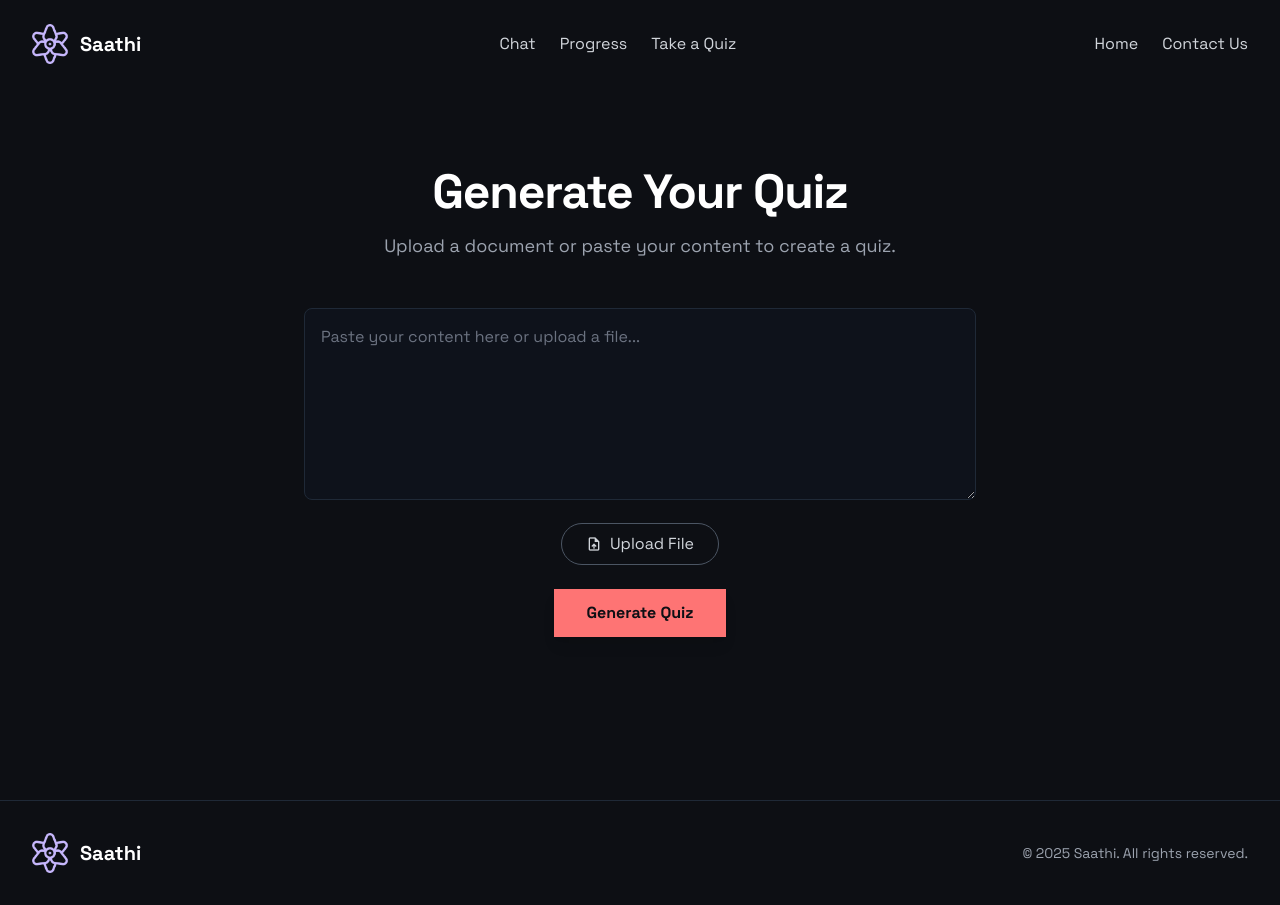
After one commit to Aruniaaa/Saathi, a Django app: template website/templates/website/quiz_gen.html in a window 1280 px wide. The commit adds this page. Run offline with Django 5.2, Linux system fonts and the light colour scheme; the template is opened without the code that fills it, so the values that code supplies are empty; some libraries are stand-ins or nearby versions.

Commit message:
Added file + text upload for quizzes and make the static quiz html

```diff
--- a/requirements.txt
+++ b/requirements.txt
@@ -6,3 +6,5 @@ python-dotenv
 psycopg2-binary
 google-genai
 mdit-py-plugins
+PyMuPDF
+python-docx
--- a/website/templates/website/contacts.html
+++ b/website/templates/website/contacts.html
@@ -66,10 +66,11 @@
       </a>
     </div>
 
-    <div class="hidden md:flex items-center space-x-8 text-text-secondary-light dark:text-text-secondary-dark absolute left-1/2 transform -translate-x-1/2">
+    <div class="hidden md:flex items-center space-x-8 text-text-secondary-light dark:text-text-secondary-dark absolute left-1/2 transform -translate-x-1/2 mr-24">
       <a class="hover:text-primary transition-colors" href="{% url 'chat' %}">Chat</a>
       <a class="hover:text-primary transition-colors" href="{% url 'quiz_gen' %}">Make a Quiz</a>
       <a class="hover:text-primary transition-colors" href="{% url 'progress' %}">Progress</a>
+      <a class="hover:text-primary transition-colors" href="{% url 'take_quiz' %}">Take a Quiz</a>
     </div>
 
     <div class="flex items-center space-x-8 text-text-secondary-light dark:text-text-secondary-dark">
--- /dev/null
+++ b/website/templates/website/quiz_gen.html
@@ -0,0 +1,171 @@
+<!DOCTYPE html>
+{% load static %}
+<html class="dark" lang="en"><head>
+<meta charset="utf-8"/>
+<meta content="width=device-width, initial-scale=1.0" name="viewport"/>
+<title>Saathi - Quiz Generator</title>
+<link href="https://fonts.googleapis.com" rel="preconnect"/>
+<link crossorigin="" href="https://fonts.gstatic.com" rel="preconnect"/>
+<link href="https://fonts.googleapis.com/css2?family=Space+Grotesk:wght@400;500;700&amp;display=swap" rel="stylesheet"/>
+<link href="https://fonts.googleapis.com/icon?family=Material+Icons+Outlined" rel="stylesheet"/>
+<script src="https://cdn.tailwindcss.com?plugins=forms,typography"></script>
+<script>
+    tailwind.config = {
+      darkMode: "class",
+      theme: {
+        extend: {
+          colors: {
+            primary: "#fe7474",
+            "background-light": "#ffffff",
+            "background-dark": "#0D0F14",
+            "accent-1": "#c7b7ff",
+            secondary: "#ffa8a8",
+            "text-main": "#ffffff",
+            "text-light": "#1f2937",
+            "text-dark": "#ffffff"
+          },
+          fontFamily: {
+            display: ["Space Grotesk", "sans-serif"],
+          },
+          borderRadius: {
+            DEFAULT: "8px",
+          },
+        },
+      },
+    };
+  </script>
+</head>
+<body class="font-display bg-background-light dark:bg-background-dark text-text-light dark:text-text-dark antialiased">
+<div class="flex flex-col min-h-screen">
+<header class="w-full px-4 sm:px-6 lg:px-8 py-6">
+<nav class="flex items-center justify-between">
+<a class="flex items-center space-x-2" href="{% url 'home' %}">
+<img src="{% static 'flower.png' %}" class="h-10 w-10" />
+<span class="font-bold text-xl text-text-light dark:text-text-dark">Saathi</span>
+</a>
+<div class="hidden md:flex items-center justify-center flex-1 space-x-6">
+<a class="text-gray-300 hover:text-primary transition-colors" href="{% url 'chat' %}">Chat</a>
+<a class="text-gray-300 hover:text-primary transition-colors" href="{% url 'progress' %}">Progress</a>
+<a class="text-gray-300 hover:text-primary transition-colors" href="{% url 'take_quiz' %}">Take a Quiz</a>
+</div>
+<div class="hidden md:flex items-center space-x-6">
+<a class="text-gray-300 hover:text-primary transition-colors" href="{% url 'home' %}">Home</a>
+<a class="text-gray-300 hover:text-primary transition-colors" href="{% url 'contact' %}">Contact Us</a>
+</div>
+<button class="md:hidden">
+<span class="material-icons-outlined text-text-light dark:text-text-dark">menu</span>
+</button>
+</nav>
+</header>
+<main class="flex-grow">
+<section class="text-center py-16 md:py-20 px-4 sm:px-6 lg:px-8">
+<div class="max-w-4xl mx-auto">
+<h1 class="text-4xl sm:text-5xl font-bold tracking-tight text-text-main mb-4">
+            Generate Your Quiz
+          </h1>
+<p class="text-lg text-gray-400 mb-12">
+            Upload a document or paste your content to create a quiz.
+          </p>
+
+<form method="POST" action="{% url 'quiz_gen' %}" enctype="multipart/form-data" id="quizForm">
+    {% csrf_token %}
+    <div class="w-full max-w-2xl mx-auto mb-6">
+    <textarea name="content" class="w-full h-48 bg-gray-900/40 border border-gray-800 rounded-lg p-4 text-text-dark placeholder-gray-500 focus:ring-accent-1 focus:border-accent-1" placeholder="Paste your content here or upload a file..."></textarea>
+
+    <input
+        type="file"
+        name="uploaded_file"
+        class="hidden"
+        id="fileInput"
+        accept=".pdf,.docx,.txt"
+    />
+
+    <label for="fileInput"
+        class="flex items-center justify-center mt-4 cursor-pointer">
+        <span class="flex items-center space-x-2 px-6 py-2 border border-gray-600 rounded-full text-gray-300 hover:bg-gray-800 transition-colors">
+            <span class="material-icons-outlined text-base">upload_file</span>
+            <span id="fileName">Upload File</span>
+        </span>
+    </label>
+    </div>
+    {% if message %}
+        <div class="w-full max-w-2xl mx-auto mb-4 px-4 py-3 rounded-DEFAULT
+                    bg-red-500/10 text-red-400 border border-red-500/40">
+            {{ message }}
+        </div>
+    {% endif %}
+
+    <div class="flex justify-center mb-16">
+    <button type="submit" id="submitBtn" class="px-8 py-3 bg-primary text-background-dark font-bold rounded-DEFAULT shadow-lg hover:opacity-90 transition-opacity">
+                Generate Quiz
+            </button>
+    </div>
+
+    <!-- Loader -->
+    <div id="loader" class="hidden w-full max-w-2xl mx-auto mb-16">
+        <div class="flex flex-col items-center justify-center space-y-4">
+            <div class="relative w-16 h-16">
+                <div class="absolute top-0 left-0 w-full h-full border-4 border-accent-1/20 rounded-full"></div>
+                <div class="absolute top-0 left-0 w-full h-full border-4 border-accent-1 rounded-full border-t-transparent animate-spin"></div>
+            </div>
+            <p class="text-gray-400 text-lg">Generating your quiz...</p>
+            <p class="text-gray-500 text-sm">This may take a moment</p>
+        </div>
+    </div>
+</form>
+{% if generated %}
+    <div class="w-full max-w-2xl mx-auto text-center border-t border-gray-800 pt-8 mt-12">
+    <p class="text-gray-400 mb-4">Your quiz has been generated!</p>
+    <a class="inline-block px-8 py-3 bg-accent-1 text-background-dark font-bold rounded-DEFAULT shadow-lg hover:opacity-90 transition-opacity" href="{% url 'take_quiz' %}">
+                Go to Quiz
+                </a>
+{% endif %}
+</div>
+</div>
+</section>
+</main>
+<footer class="w-full max-w-7xl mx-auto px-4 sm:px-6 lg:px-8 py-8 border-t border-gray-800">
+<div class="flex flex-col sm:flex-row items-center justify-between">
+<div class="flex items-center space-x-2">
+<img src="{% static 'flower.png' %}" class="h-10 w-10" />
+<span class="font-bold text-xl text-text-dark">Saathi</span>
+</div>
+<p class="text-gray-500 dark:text-gray-400 text-sm mt-4 sm:mt-0">
+          © 2025 Saathi. All rights reserved.
+        </p>
+</div>
+</footer>
+</div>
+<script>
+
+    document.getElementById('fileInput').addEventListener('change', function ()
+    {
+        const file = this.files[0];
+        if (!file) return;
+
+        const maxSizeMB = 2;
+        const bytes = maxSizeMB * 1024 * 1024;
+
+        if (file.size > bytes)
+        {
+            alert(`File too large! Max allowed size is ${maxSizeMB} MB.`);
+            this.value = "";
+        }
+    });
+
+    document.getElementById('fileInput').addEventListener('change', function(e) {
+    const fileName = e.target.files[0]?.name || 'Upload File';
+    document.getElementById('fileName').textContent = fileName;
+    });
+
+
+    document.getElementById('quizForm').addEventListener('submit', function(e) {
+        const submitBtn = document.getElementById('submitBtn');
+        const loader = document.getElementById('loader');
+
+        submitBtn.classList.add('hidden');
+        loader.classList.remove('hidden');
+    });
+
+</script>
+</body></html>
--- a/website/urls.py
+++ b/website/urls.py
@@ -11,5 +11,7 @@ urlpatterns = [
     path("signup", views.signup, name="signup"),
     path("logout", views.logout_view, name="logout"),
     path("quiz_gen", views.quiz_gen, name="quiz_gen"),
-    path("progress", views.progress, name="progress")
+    path("progress", views.progress, name="progress"),
+    path("take_quiz", views.take_quiz, name="take_quiz"),
+    path("submit_quiz", views.submit_quiz, name="submit_quiz")
 ]
```
Also changed, not shown: website/llm.py (deleted, +0 -65 lines), website/templates/website/chat.html (+32 -8 lines), website/templates/website/home.html (+7 -0 lines), website/templates/website/quiz_404.html (added, +95 -0 lines), website/templates/website/take_quiz.html (added, +106 -0 lines), website/utils.py (added, +187 -0 lines), website/views.py (+54 -1 lines), website/templates/website/progress.html (added).
